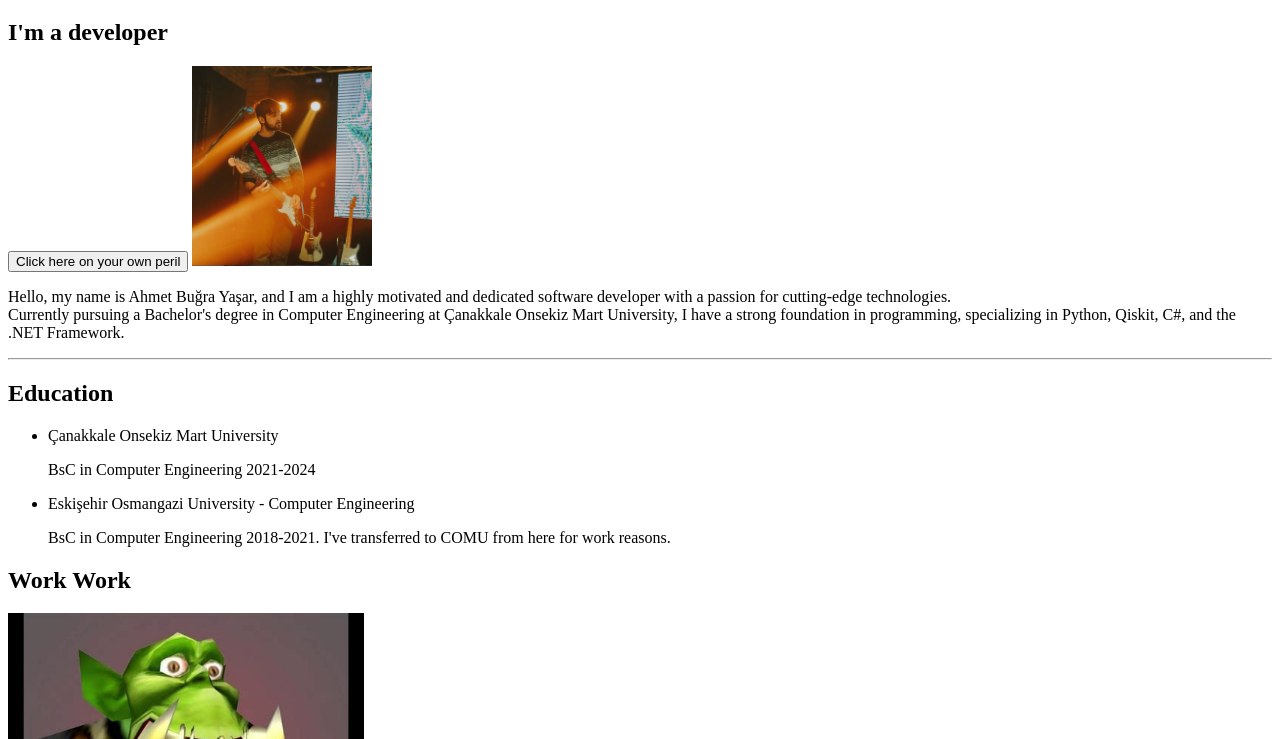
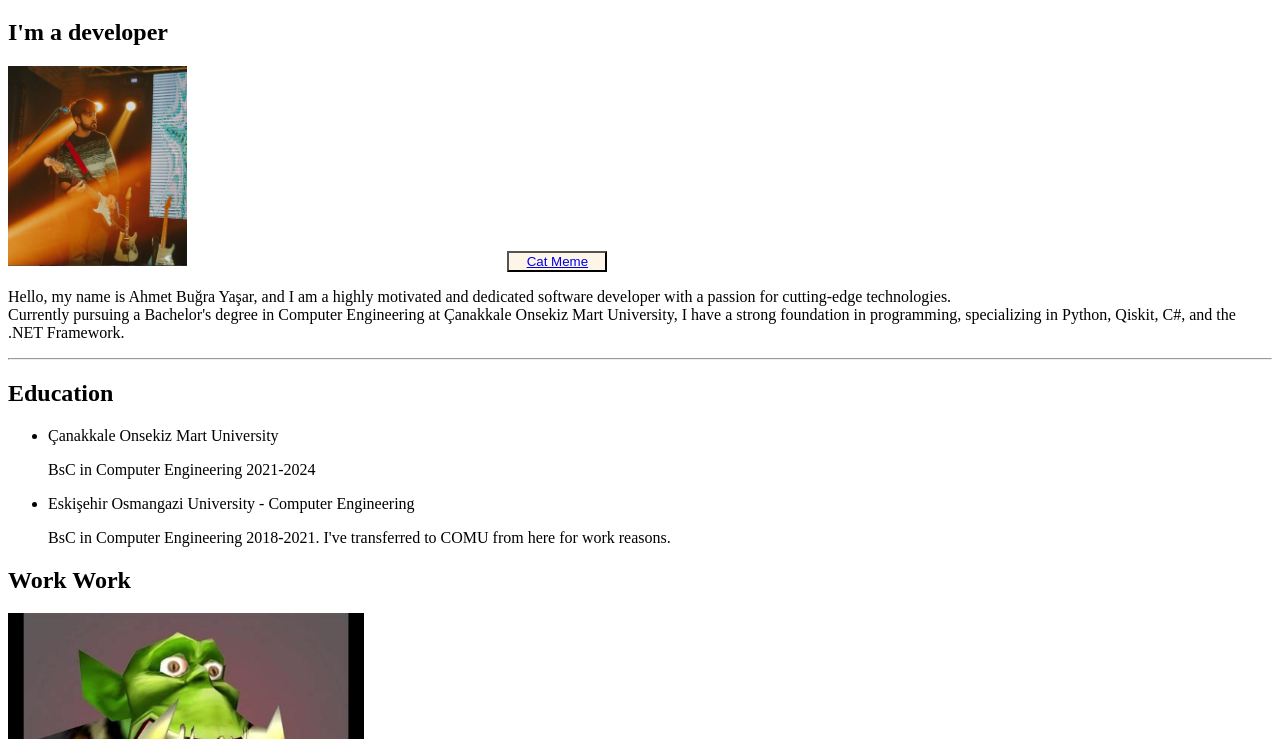
Before and after one commit to ahmetbugrayasar/html-portfolio, a plain HTML site: page index.html in a window 1280 px wide. Shown: the part 61-800 px from the top of the page. Drawn offline with Linux system fonts and the light colour scheme.

Commit message:
Fixed button

```diff
--- a/index.html
+++ b/index.html
@@ -9,9 +9,9 @@
 <body>
     <h1>Welcome to My Realm!</h1>
     <h2>I'm a developer</h2>
-    <button id="Kitty button">Click here on your own peril</button>
+    <div id="img-box"><img src="assets/images/CVfoto.PNG" height="200" alt="It's me from a concert in which I've played guitar.">
+        <button id="kitty-button" link><a href="meme/">Cat Meme</a></button></div>
 
-    <img src="assets/images/CVfoto.PNG" height="200" alt="It's me from a concert in which I've played guitar.">
     <p>Hello, my name is Ahmet Buğra Yaşar,
         and I am a highly motivated and dedicated software developer
         with a passion for cutting-edge technologies.
--- a/style.css
+++ b/style.css
@@ -1,12 +1,22 @@
 @keyframes button-shape-transition{
     from{border-radius: 0px;}
-    to{border-radius: 50%;}
+    to{border-radius: 100%;}
 }
-#id{
-    color: blueviolet;
-    background-color: blue;
+#img-box{
+    width: 100%;
+    height: auto;
 
 }
-#id:hover{
-    animation:button-shape-transition;
+#kitty-button{
+    color: white;
+    background-color: oldlace;
+    width: 100px;
+    height: auto;
+    margin-left: 25%;
+
 }
+#kitty-button:hover{
+    animation-name:button-shape-transition;
+    animation-duration:0.5s;
+    border-radius: 100%;
+}
```
